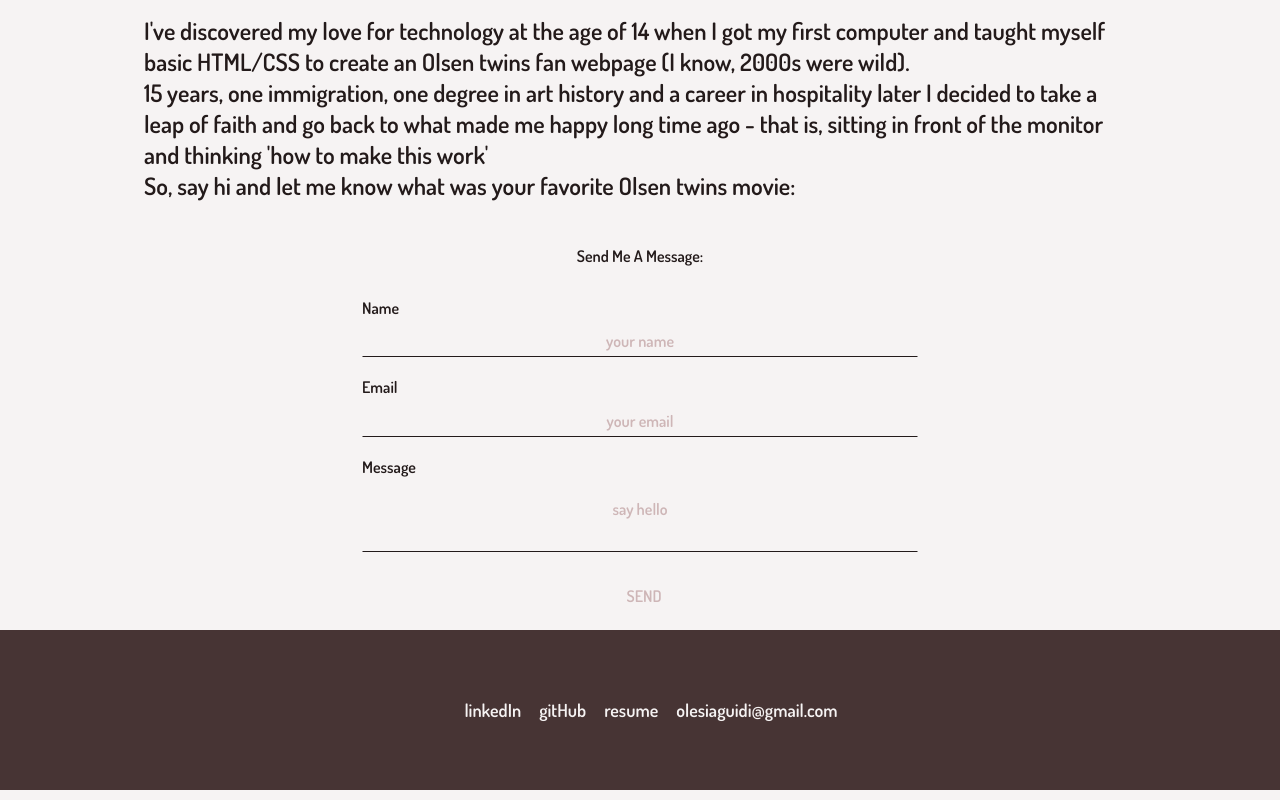
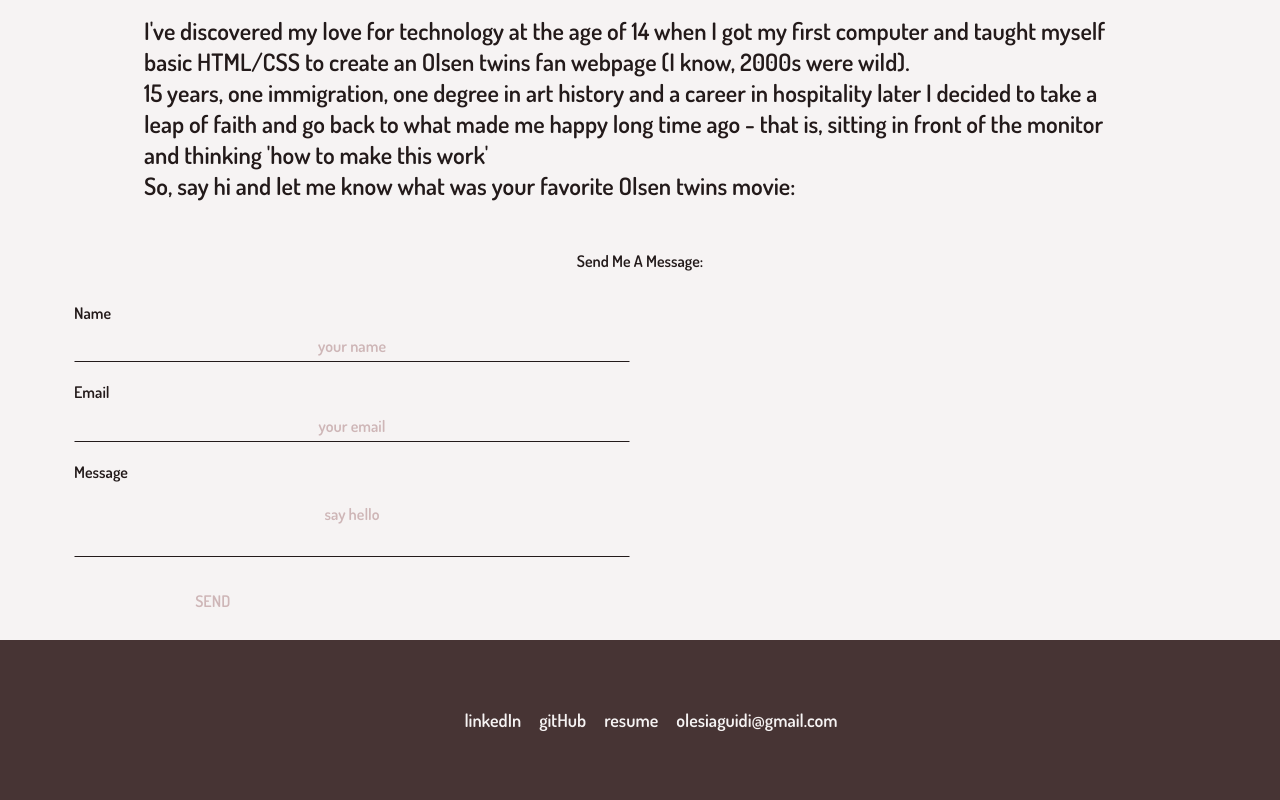
Before and after one commit to olesia-ag/portfolio_frontend, a React (Create React App) app: page / in a window 1280 px wide. Shown: the part 881-1681 px from the top of the page. Built offline with nearby package versions, Linux system fonts and the light colour scheme.

Commit message:
removed flex from input

```diff
--- a/src/containers/ContactMe/ContactMe.module.css
+++ b/src/containers/ContactMe/ContactMe.module.css
@@ -6,20 +6,7 @@
 }
   .Form {
 
-		display: -webkit-box;
-display: -webkit-flex;
-display: -ms-flexbox;
-display: flex;
--webkit-box-orient: horizontal;
--webkit-box-direction: normal;
--webkit-flex-direction: row;
-    -ms-flex-direction: row;
-        flex-direction: row;
--webkit-flex-wrap: wrap;
-    -ms-flex-wrap: wrap;
-        flex-wrap: wrap;
-		flex-direction: column;
-		align-items: center;
+	/* margin: 1em; */
  }
 
  .ButtonContainer{
--- a/src/containers/Main.module.css
+++ b/src/containers/Main.module.css
@@ -22,6 +22,9 @@
 	top: 40%;
 }
 
+.ContactMe {
+	margin: 5px;
+}
 /* tablet layout */
 @media (min-width: 50em) {
 	.column {
```
